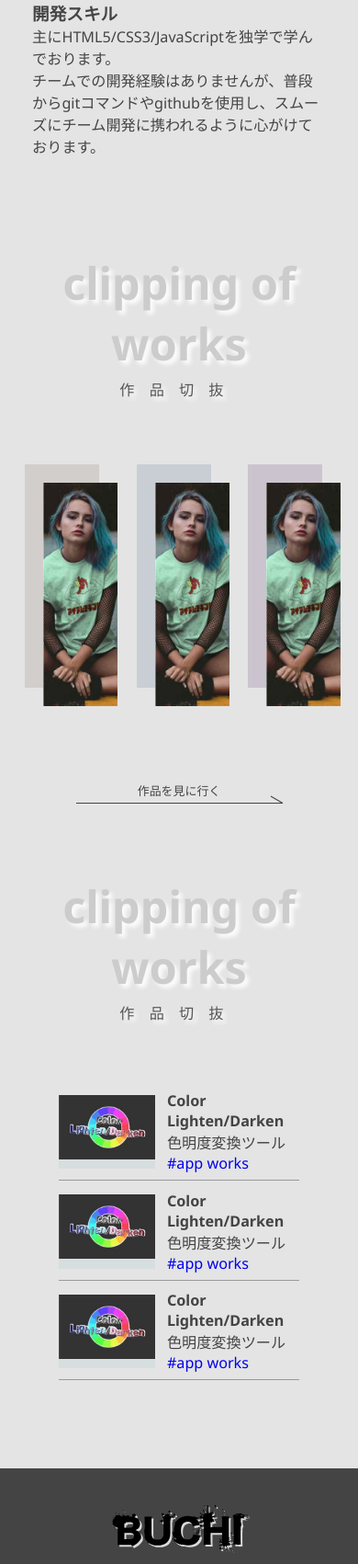
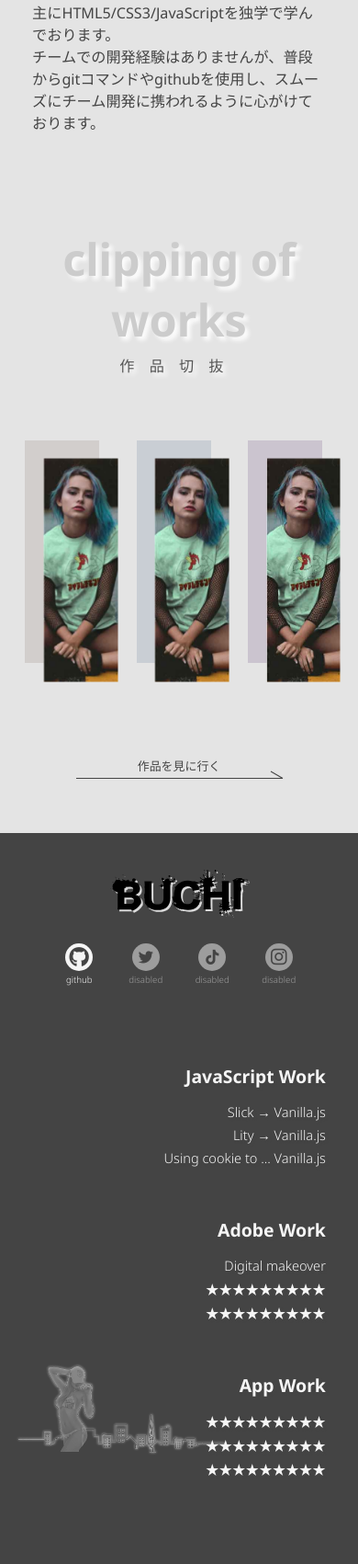
Before and after one commit to Buchi-18/portfolio, a PHP site: page / in a window 390 px wide. Shown: the part 4640-6341 px from the top of the page at 92% size. Run offline with PHP 8.4, Linux system fonts and the light colour scheme; grey boxes labelled with a size stand in for pictures from a placeholder-image service; some libraries are stand-ins or nearby versions; some web fonts are replaced.

Commit message:
clipping refactor code

```diff
--- a/css/common.css
+++ b/css/common.css
@@ -85,7 +85,8 @@ h3 {
   font-weight: 700;
 }
 .banner {
-  margin: 15% 5%;
+  width: 60vw;
+  margin: 15% calc(50% - 30vw);
 }
 .banner a {
   display: block;
@@ -267,6 +268,45 @@ h3 {
     transform: rotate(-360deg);
     -webkit-transform: rotate(-360deg);
   }
+}
+/* ****************************** */
+/* bg animation / option color */
+/* ****************************** */
+.width-bg-anim {
+  position: absolute;
+  top: 0;
+  left: 0;
+  width: 0%;
+  height: 100%;
+  animation: widthAnim 0.8s ease 0.2s both;
+}
+.fade-in-scale {
+  animation: fadeInScale 2s ease 0.9s forwards;
+}
+@keyframes widthAnim {
+  100% {
+    width: 100%;
+  }
+}
+@keyframes fadeInScale {
+  100% {
+    width: 100%;
+    opacity: 1;
+    transform: translate(-50%, -50%);
+  }
+}
+
+.bg-brown.bg-width-anim {
+  background-color: rgba(193, 186, 181, 0.5);
+}
+.bg-light-blue.bg-width-anim {
+  background-color: rgba(185, 209, 215, 0.3);
+}
+.bg-blue.bg-width-anim {
+  background-color: rgba(175, 185, 197, 0.5);
+}
+.bg-purple.bg-width-anim {
+  background-color: rgba(179, 165, 187, 0.5);
 }
 /* ****************************** */
 /* loading img  */
@@ -714,3 +754,139 @@ footer a {
     margin-top: 30px;
   }
 }
+/* ****************************** */
+/* clipping of works */
+/* ****************************** */
+#clippingOfWorks {
+  padding: 10% 0 15%;
+}
+.clipping-title {
+  text-align: center;
+}
+.clipping-title span {
+  display: block;
+}
+.clipping-title .en {
+  font-size: var(--txt-xxLarge);
+  font-weight: 700;
+  color: #cccccc;
+  text-shadow: 4px 4px 4px #fcfcfc;
+}
+.clipping-title .ja {
+  margin-top: 5px;
+  letter-spacing: 1rem;
+  font-weight: 300;
+  color: #555;
+  text-shadow: 4px 4px 4px #ffffff;
+}
+
+/* ********** clipping vertical box ********** */
+
+.clipping-vertical-box {
+  display: flex;
+  justify-content: space-between;
+  margin: 70px auto 70px auto;
+  padding: 0 10% 0 7%;
+  max-width: 1000px;
+}
+.clipping-vertical-box li {
+  position: relative;
+  width: 25%;
+  max-width: 200px;
+}
+.clipping-vertical-box li::before {
+  content: "";
+  display: block;
+  margin-bottom: 300%;
+}
+.clipping-vertical-box li .img-scale-anim {
+  position: absolute;
+  top: calc(50% + 20px);
+  left: calc(50% + 20px);
+  transform: translate(-50%, -50%);
+  width: 105%;
+  opacity: 0;
+}
+
+/* ********** clipping horizontal box ********** */
+
+#clippingOfWorks.horizontal {
+  display: flex;
+  justify-content: space-between;
+  padding: 5% 4% 5%;
+  margin-bottom: 40%;
+}
+.horizontal .clipping-title {
+  text-align: right;
+}
+.horizontal .left {
+  text-align: right;
+  margin-right: 8%;
+  width: 45%;
+}
+.horizontal .right {
+  margin: 70px 10px 10px 10px;
+  width: 55%;
+  height: 200px;
+}
+.clipping-horizontal-box {
+  width: 100%;
+}
+.clipping-horizontal-box li {
+  position: relative;
+  display: flex;
+  flex-wrap: wrap;
+  padding: 5px 0 2px;
+  border-bottom: 1px solid #999;
+}
+.clipping-horizontal-img {
+  overflow: hidden;
+  position: relative;
+  width: 40%;
+  margin: 5px 0 10px;
+}
+.clipping-horizontal-img::before {
+  content: "";
+  display: block;
+  margin-bottom: 66.6%;
+}
+.clipping-horizontal-box li .img-scale-anim {
+  position: absolute;
+  top: 50%;
+  left: 50%;
+  transform: translate(-50%, -50%);
+  width: 110%;
+  opacity: 0;
+}
+.clipping-horizontal-text {
+  width: 60%;
+  padding: 2% 5%;
+}
+.clipping-horizontal-text span {
+  display: block;
+}
+.clipping-horizontal-text span.en {
+  font-weight: 700;
+}
+.clipping-horizontal-text span.ja {
+  font-weight: 300;
+}
+@media screen and (max-width: 960px) {
+}
+@media screen and (max-width: 750px) {
+  #clippingOfWorks.horizontal {
+    flex-direction: column;
+    margin-bottom: 60%;
+  }
+  .horizontal .clipping-title {
+    text-align: center;
+  }
+  .horizontal .right {
+    width: 100%;
+  }
+  .horizontal .left {
+    margin: 30px 0 0 0;
+    padding: 10%;
+    width: 100%;
+  }
+}
--- a/css/style.css
+++ b/css/style.css
@@ -121,9 +121,18 @@ h3#hero {
   width: 98vw;
 }
 .hero-contents li {
+  position: relative;
   width: 100%;
   margin-bottom: 15%;
 }
+.hero-contents li .img-scale-anim {
+  position: absolute;
+  top: 50%;
+  left: 50%;
+  transform: translate(-50%, -50%);
+  opacity: 0;
+}
+
 .hero-contents li:last-child {
   margin-bottom: 0;
 }
--- a/index.html
+++ b/index.html
@@ -308,281 +315,6 @@
       <a href="./pages/works/adobe-work.html#combinePhoto">作品を見に行く</a>
     </div>
   </aside>
-
-  <!-- ************************* -->
-  <!-- clipping of works -->
-  <!-- ************************* -->
-  <aside id="clippingOfWorks" class="horizontal">
-    <div class="right">
-      <div class="clipping-title">
-        <span class="en">clipping of works</span>
-        <span class="ja">作品切抜</span>
-      </div>
-    </div>
-    <div class="left">
-      <ul class="clipping-horizontal-box">
-        <li>
-          <div class="clipping-horizontal-img">
-            <figure>
-              <a href="#">
-                <div class="width-bg-anim bg-light-blue"><!-- background animation div --></div>
-                <div class="img-scale-anim">
-                  <img loading="lazy" src="./img/clipping/3-2.jpg" alt="">
-                </div>
-              </a>
-            </figure>
-          </div>
-          <div class="clipping-horizontal-text">
-            <span class="en">Color Lighten/Darken</span>
-            <span class="ja">色明度変換ツール</span>
-            <a href="#">#app works</a>
-          </div>
-        </li>
-        <li>
-          <div class="clipping-horizontal-img">
-            <figure>
-              <a href="#">
-                <div class="width-bg-anim bg-light-blue"><!-- background animation div --></div>
-                <div class="img-scale-anim">
-                  <img loading="lazy" src="./img/clipping/3-2.jpg" alt="">
-                </div>
-              </a>
-            </figure>
-          </div>
-          <div class="clipping-horizontal-text">
-            <span class="en">Color Lighten/Darken</span>
-            <span class="ja">色明度変換ツール</span>
-            <a href="#">#app works</a>
-          </div>
-        </li>
-        <li>
-          <div class="clipping-horizontal-img">
-            <figure>
-              <a href="#">
-                <div class="width-bg-anim bg-light-blue"><!-- background animation div --></div>
-                <div class="img-scale-anim">
-                  <img loading="lazy" src="./img/clipping/3-2.jpg" alt="">
-                </div>
-              </a>
-            </figure>
-          </div>
-          <div class="clipping-horizontal-text">
-            <span class="en">Color Lighten/Darken</span>
-            <span class="ja">色明度変換ツール</span>
-            <a href="#">#app works</a>
-          </div>
-        </li>
-      </ul>
-    </div>
-  </aside>
-
-  <style>
-    #clippingOfWorks.horizontal {
-      display: flex;
-      justify-content: center;
-      padding: 5% 8% 5%;
-      margin-bottom: 40%;
-
-    }
-
-    .horizontal .clipping-title {
-      text-align: right;
-    }
-
-    .horizontal .right {
-      text-align: right;
-      margin-right: 8%;
-      width: 50%;
-    }
-
-    .horizontal .left {
-      margin: 70px 10px 10px 10px;
-      width: 50%;
-      height: 200px;
-    }
-
-    .clipping-horizontal-box {
-      width: 100%;
-    }
-
-    .clipping-horizontal-box li {
-      position: relative;
-      display: flex;
-      flex-wrap: wrap;
-      padding: 5px 0 2px;
-      border-bottom: 1px solid #999;
-    }
-
-    .clipping-horizontal-img {
-      position: relative;
-      width: 40%;
-      margin: 10px 0;
-    }
-
-    .clipping-horizontal-img::before {
-      content: "";
-      display: block;
-      margin-bottom: 66.6%;
-    }
-
-    .clipping-horizontal-box li .img-scale-anim {
-      position: absolute;
-      top: 0px;
-      left: 0px;
-      opacity: 0;
-    }
-
-
-    .clipping-horizontal-text {
-      width: 60%;
-      padding: 2% 5%;
-    }
-
-    .clipping-horizontal-text span {
-      display: block;
-    }
-
-    .clipping-horizontal-text span.en {
-      font-weight: 700;
-    }
-
-    .clipping-horizontal-text span.ja {
-      font-weight: 300;
-    }
-
-    @media screen and (max-width:960px) {}
-
-    @media screen and (max-width:750px) {
-
-      #clippingOfWorks.horizontal {
-        flex-direction: column;
-        margin-bottom: 60%;
-      }
-
-      .horizontal .clipping-title {
-        text-align: center;
-      }
-
-      .horizontal .right {
-        width: 100%;
-      }
-
-      .horizontal .left {
-        margin: 30px 0 0 0;
-        padding: 10%;
-        width: 100%;
-      }
-    }
-  </style>
-
-  <style>
-    #clippingOfWorks {
-      padding: 10% 0 15%;
-    }
-
-    .clipping-title {
-      text-align: center;
-    }
-
-    .clipping-title span {
-      display: block;
-    }
-
-    .clipping-title .en {
-      font-size: var(--txt-xxLarge);
-      font-weight: 700;
-      color: #cccccc;
-      text-shadow: 4px 4px 4px #fcfcfc;
-    }
-
-    .clipping-title .ja {
-      margin-top: 5px;
-      letter-spacing: 1rem;
-      font-weight: 300;
-      color: #555;
-      text-shadow: 4px 4px 4px #ffffff;
-    }
-
-    .clipping-vertical-box {
-      display: flex;
-      justify-content: space-between;
-      margin: 70px auto 70px auto;
-      padding: 0 10% 0 7%;
-      max-width: 1000px;
-    }
-
-    .clipping-vertical-box li {
-      position: relative;
-      width: 25%;
-      max-width: 200px;
-    }
-
-    .clipping-vertical-box li::before {
-      content: "";
-      display: block;
-      margin-bottom: 300%;
-    }
-
-    .clipping-vertical-box li .img-scale-anim {
-      position: absolute;
-      top: 20px;
-      left: 20px;
-      opacity: 0;
-    }
-
-    .clipping-vertical-box li .img-scale-anim img {
-      width: calc(100% + 20px);
-    }
-
-    .width-bg-anim {
-      position: absolute;
-      top: 0;
-      left: 0;
-      width: 0%;
-      height: 100%;
-    }
-
-    .bg-brown.bg-width-anim {
-      background-color: rgba(193, 186, 181, 0.5);
-    }
-
-    .bg-light-blue.bg-width-anim {
-      background-color: rgba(185, 209, 215, 0.3);
-    }
-
-    .bg-blue.bg-width-anim {
-      background-color: rgba(175, 185, 197, 0.5);
-    }
-
-    .bg-purple.bg-width-anim {
-      background-color: rgba(179, 165, 187, 0.5);
-    }
-
-    .bg-width-anim {
-      animation: widthAnim 0.8s ease 0.2s both
-    }
-
-    .fade-in-scale {
-      animation: fadeInScale 2s ease 0.9s forwards
-    }
-
-    @keyframes widthAnim {
-      100% {
-        width: 100%;
-      }
-    }
-
-    @keyframes fadeInScale {
-      0% {
-        transform: scale(1.05);
-      }
-
-      100% {
-        opacity: 1;
-        transition: none;
-      }
-    }
-  </style>
 
   <footer>
     <div class="footer-head">
```
Also changed, not shown: other parts of index.html (+24 -17 lines), pages/works/js-work.html (+68 -3 lines).
